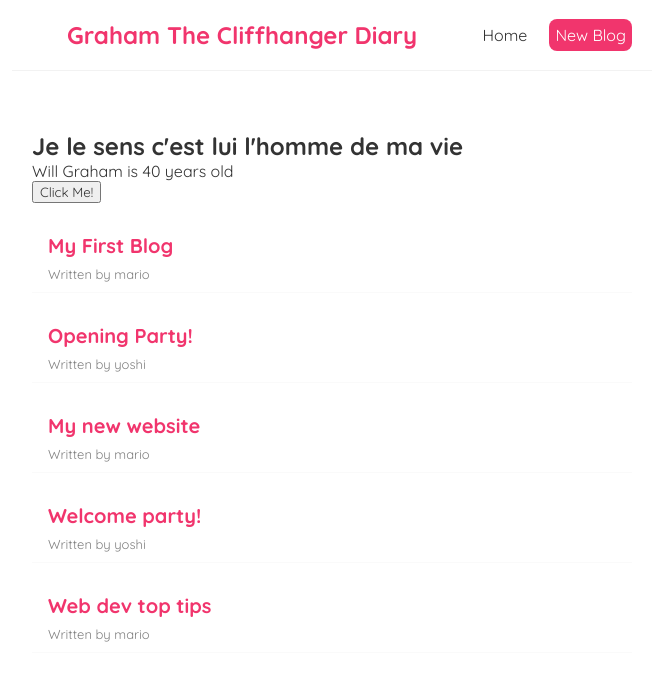
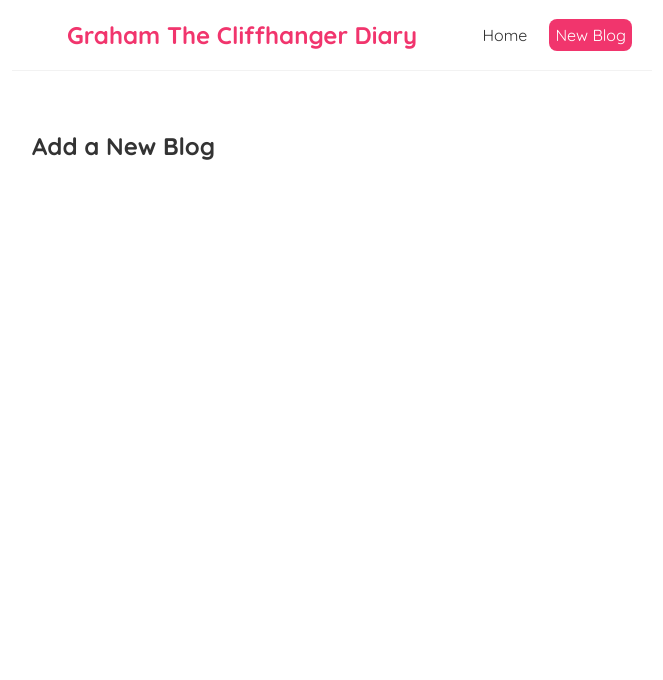
Before and after one commit to 2052xxxx/reactjs-brief-intro, a React (Create React App) app: page /create in a window 1280 px wide. Shown: the top 680 px of the page, without its empty margins (308-971 px from the left). Built offline with nearby package versions, Linux system fonts and the light colour scheme; data requests are answered from the project's data file.

Commit message:
useEffect clean up function

```diff
--- a/package.json
+++ b/package.json
@@ -11,6 +11,7 @@
     "react": "^19.2.0",
     "react-bootstrap": "^2.10.10",
     "react-dom": "^19.2.0",
+    "react-router-dom": "^7.10.1",
     "react-scripts": "5.0.1",
     "web-vitals": "^2.1.4"
   },
--- a/src/App.js
+++ b/src/App.js
@@ -1,20 +1,21 @@
 import Navbar from './components/Navbar';
 import Home from './components/Home';
+import { BrowserRouter as Router, Route, Routes } from 'react-router-dom';
+import Create from './components/Create';
 
 function App() {
-  // const [likes, setLikes] = useState(0);
-
-  // const getLikes = () => {
-  //   return likes + 1
-  // }
-
   return (
-    <div className='App'>
-      <Navbar />
-      <div className="content">
-        <Home />
+    <Router>
+      <div className='App'>
+        <Navbar />
+        <div className="content">
+          <Routes >
+            <Route path='/' element={<Home />} />
+            <Route path='/create' element={<Create />} />
+          </Routes >
+        </div>
       </div>
-    </div>
+    </Router>
   );
 }
 
--- /dev/null
+++ b/src/components/Create.js
@@ -0,0 +1,9 @@
+const Create = () => {
+    return (
+        <div className="create">
+            <h2>Add a New Blog</h2>
+        </div>
+    );
+}
+
+export default Create;
--- a/src/components/Navbar.js
+++ b/src/components/Navbar.js
@@ -1,14 +1,16 @@
+import { Link } from "react-router-dom";
+
 const Navbar = () => {
     return (
         <nav className="navbar">
             <h1 className="navbarname">Graham The Cliffhanger Diary</h1>
             <div className="links">
-                <a href="/">Home</a>
-                <a href="/create" style={{
+                <Link to="/">Home</Link>
+                <Link to="/create" style={{
                     color: 'white',
                     backgroundColor: '#f1356d',
                     borderRadius: '8px'
-                }}>New Blog</a>
+                }}>New Blog</Link>
             </div>
         </nav>
     );
--- a/src/components/useFetch.js
+++ b/src/components/useFetch.js
@@ -9,7 +9,13 @@
     const [error, setError] = useState(null);
 
     useEffect(() => {
-        fetch(url)
+        const abortControl = new AbortController();
+
+        // setTimeout(() => {
+
+        // }, 1000);
+
+        fetch(url, { signal: abortControl.signal })
             .then(res => {
                 if (!res.ok) {
                     throw Error("Could not fetch the data");
@@ -22,10 +28,15 @@
                 setIsPending(false);
             })
             .catch((e) => {
-                console.log(e.message);
-                setIsPending(false);
-                setError(e.message)
+                if (e.name === 'AbortError') {
+                    console.log('fetch aborted');
+                } else{
+                    setIsPending(false);
+                    setError(e.message)
+                }
             })
+
+        return () => abortControl.abort();
     }, [url]);
 
     return { data, isPending, error }
```
Also changed, not shown: 1 other file (tests, documents, lock files or other folders).
